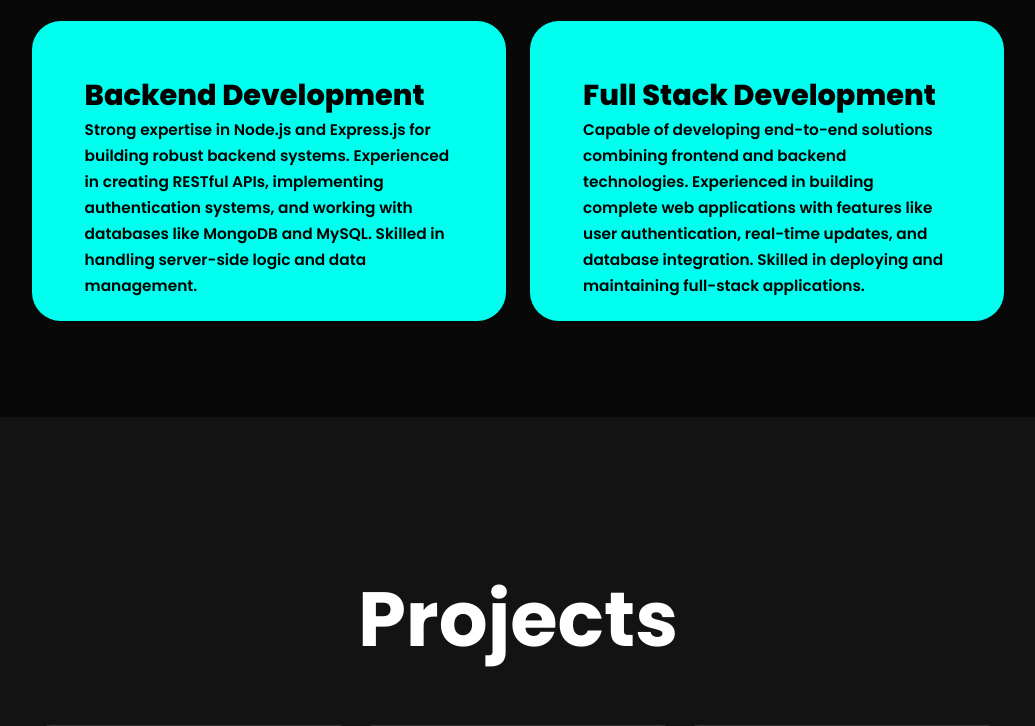
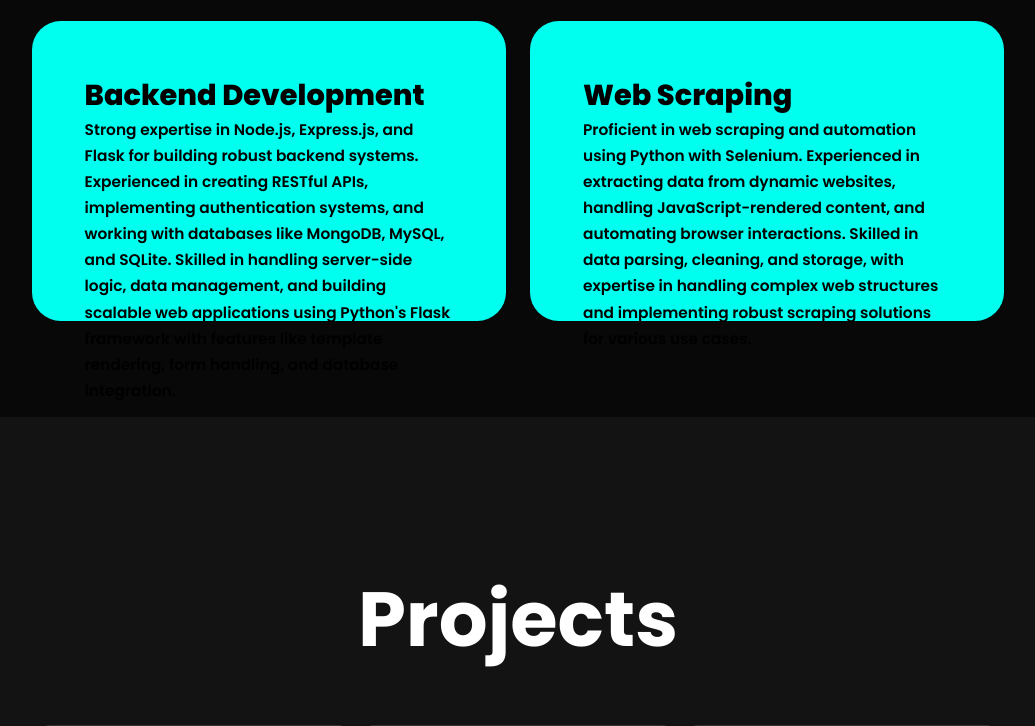
Before and after one commit to Faizan-26/portfolio, a plain HTML site: page index.html in a window 1280 px wide. Shown: the part 2886-3612 px from the top of the page, without its empty margins (122-1157 px from the left). Drawn offline with nearby package versions, Linux system fonts and the light colour scheme.

Commit message:
Updated backend development description and added web scraping section to highlight skills in Flask and automation.

```diff
--- a/index.html
+++ b/index.html
@@ -124,19 +124,21 @@
             <div class="service-box">
                 <div class="service-info">
                     <h4>Backend Development</h4>
-                    <p>Strong expertise in Node.js and Express.js for building robust backend systems. Experienced in
-                        creating RESTful APIs, implementing authentication systems, and working with databases like
-                        MongoDB and MySQL. Skilled in handling server-side logic and data management.</p>
+                    <p>Strong expertise in Node.js, Express.js, and Flask for building robust backend systems.
+                        Experienced in creating RESTful APIs, implementing authentication systems, and working with
+                        databases like MongoDB, MySQL, and SQLite. Skilled in handling server-side logic, data
+                        management, and building scalable web applications using Python's Flask framework with features
+                        like template rendering, form handling, and database integration.</p>
                 </div>
             </div>
 
             <div class="service-box">
                 <div class="service-info">
-                    <h4>Full Stack Development</h4>
-                    <p>Capable of developing end-to-end solutions combining frontend and backend technologies.
-                        Experienced in building complete web applications with features like user authentication,
-                        real-time updates, and database integration. Skilled in deploying and maintaining full-stack
-                        applications.</p>
+                    <h4>Web Scraping</h4>
+                    <p>Proficient in web scraping and automation using Python with Selenium. Experienced in extracting
+                        data from dynamic websites, handling JavaScript-rendered content, and automating browser
+                        interactions. Skilled in data parsing, cleaning, and storage, with expertise in handling complex
+                        web structures and implementing robust scraping solutions for various use cases.</p>
                 </div>
             </div>
         </div>
```
